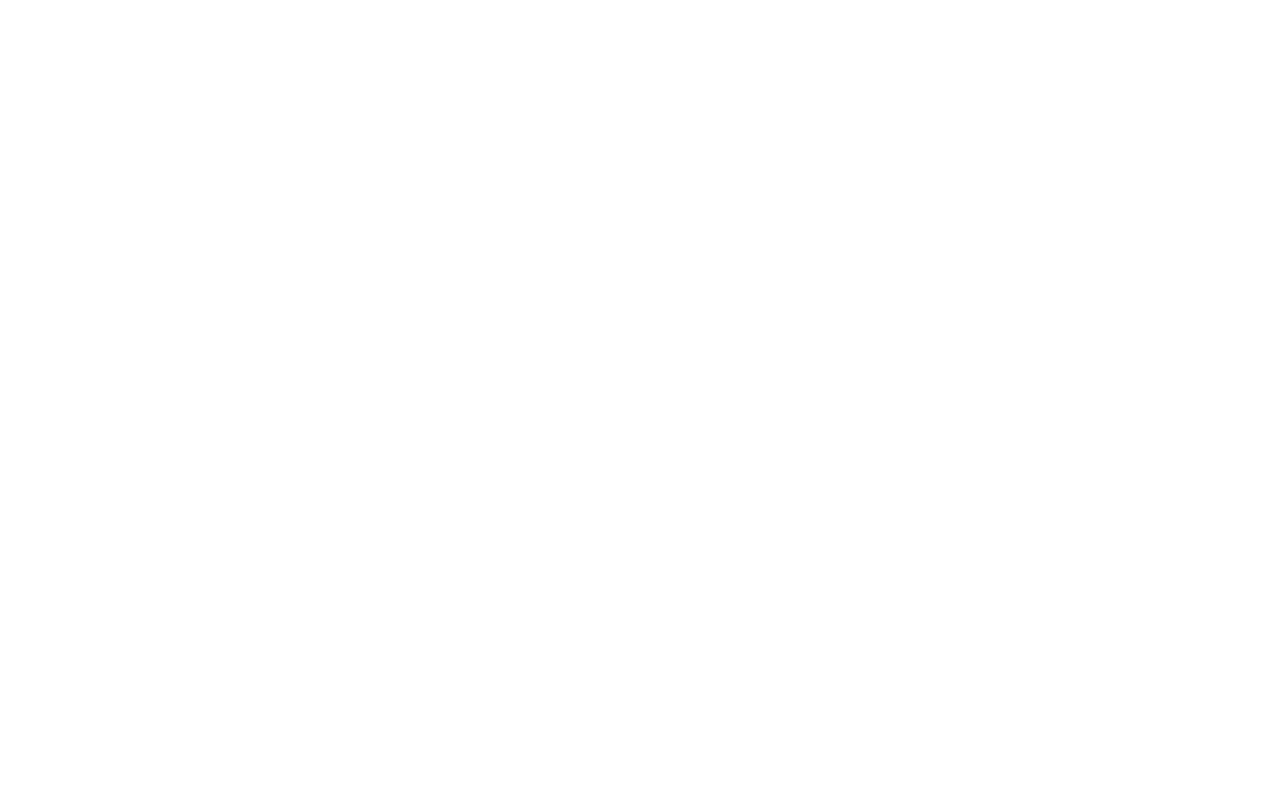
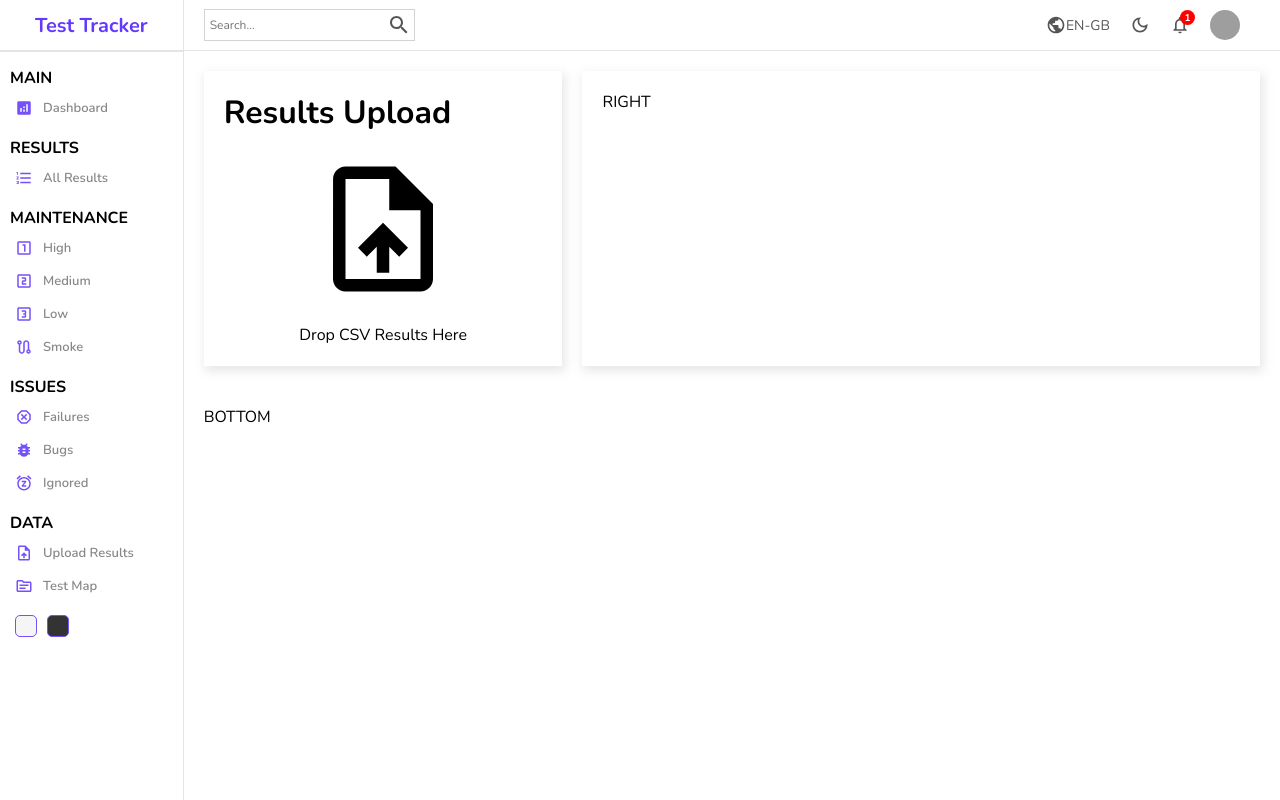
Before and after one commit to robbbowes/react-dashboard, a React (Create React App) app: page /upload in a window 1280 px wide. Before the commit this address had no page. Built offline with nearby package versions, Linux system fonts and the light colour scheme; grey boxes are pictures that could not be loaded.

Commit message:
Add drag-n-drop upload functionality

```diff
--- a/package.json
+++ b/package.json
@@ -11,6 +11,7 @@
     "@testing-library/jest-dom": "^5.16.5",
     "@testing-library/react": "^13.4.0",
     "@testing-library/user-event": "^13.5.0",
+    "papaparse": "^5.3.2",
     "react": "^18.2.0",
     "react-circular-progressbar": "^2.1.0",
     "react-dom": "^18.2.0",
--- a/src/App.js
+++ b/src/App.js
@@ -3,7 +3,7 @@
 import { BrowserRouter, Routes, Route } from 'react-router-dom'
 import List from "./pages/list/List";
 import Single from "./pages/single/Single";
-import New from "./pages/new/New";
+import Upload from "./pages/upload/Upload";
 
 function App() {
   return (
@@ -16,13 +16,12 @@
             <Route path="users">
               <Route index element={<List />}/>
               <Route path=":userId" element={<Single />}/>
-              <Route path="new" element={<New />}/>
             </Route>
             <Route path="products">
               <Route index element={<List />}/>
               <Route path=":productId" element={<Single />}/>
-              <Route path="new" element={<New />}/>
             </Route>
+            <Route path="upload" element={<Upload />}/>
           </Route>
         </Routes>
       </BrowserRouter>
--- a/src/components/chart/Chart.jsx
+++ b/src/components/chart/Chart.jsx
@@ -3,7 +3,7 @@
 import { AreaChart, Area, XAxis, YAxis, CartesianGrid, Tooltip, ResponsiveContainer } from 'recharts';
 // import { BarChart, Bar, Cell, XAxis, YAxis, CartesianGrid, Tooltip, Legend, ResponsiveContainer } from 'recharts';
 
-const Chart = () => {
+const Chart = ({aspect, title}) => {
 
     const data = [
         {
@@ -59,8 +59,8 @@
 
     return (
         <div className='chart'>
-            <div className="title">Last X builds</div>
-            <ResponsiveContainer width="100%" aspect={2 / 1} >
+            <div className="title">{title}</div>
+            <ResponsiveContainer width="100%" aspect={aspect} >
                 <AreaChart
                     width={500}
                     height={400}
--- a/src/components/widget/widget.scss
+++ b/src/components/widget/widget.scss
@@ -6,7 +6,7 @@
     -webkit-box-shadow: 2px 4px 10px 1px rgba(0, 0, 0, 0.47);
     box-shadow: 2px 4px 10px 1px rgba(201, 201, 201, 0.47);
     border-radius: 10px;
-    height: 100px;
+    height: 140px;
 
     .left,
     .right {
--- a/src/dummydata/data.js
+++ b/src/dummydata/data.js
@@ -4,15 +4,28 @@
         testLinkId: "ABCD-123412",
         testPackage: 'This is the name of a test package',
         testClass: 'This is the name of a test class',
-        testName: 'This is the name of an individual test it\'s kinda long',
+        // testName: 'This is the name of an individual test it\'s kinda long',
         testPriority: 'High',
         generalWorkflow: 'Authorisation',
         specificWorkflow: 'Login',
         setToIgnore: true,
-        comments: 'Test comment',
+        // comments: 'Test comment',
         partialCoverageOnly: false,
-        bugTicket: "BugNum-123456",
-        status: [{ user: 'RJB', verdict: 'Ok' }, { user: 'CL', verdict: 'Bug' }]
+        // bugTicket: "BugNum-123456",
+        // status: [{ user: 'RJB', verdict: 'Ok' }, { user: 'CL', verdict: 'Bug' }],
+        testMethods: [
+            {
+                name: 'This is the name of an individual test it\'s kinda long',
+                comments: 'Test comment',
+                status: [{ user: 'RJB', verdict: 'Ok' }, { user: 'CL', verdict: 'Bug' }]
+            },
+            {
+                name: 'This is the name of an individual test it\'s kinda long',
+                comments: 'Test comment',
+                bugTicket: "BugNum-123456",
+                status: [{ user: 'RJB', verdict: 'Bug' }, { user: 'OV', verdict: 'Bug' }]
+            }
+        ]
     },
     {
         id: 2,
--- a/src/pages/home/Home.jsx
+++ b/src/pages/home/Home.jsx
@@ -24,7 +24,7 @@
                 </div>
                 <div className="charts">
                     <Featured featured={featuredChart} />
-                    <Chart />
+                    <Chart aspect={2 / 1} title={featuredChart}/>
                 </div>
                 {/* <div className="list-container">
                     <div className="list-title">Table title</div>
--- a/src/pages/new/New.jsx
+++ /dev/null
@@ -1,11 +0,0 @@
-import './new.scss';
-
-const New = () => {
-    return (
-        <div>
-            New
-        </div>
-    );
-};
-
-export default New;
--- a/src/pages/single/Single.jsx
+++ b/src/pages/single/Single.jsx
@@ -66,7 +66,7 @@
                         </div>
                     </div>
                     <div className="right">
-                        <Chart />
+                        <Chart aspect={3 / 1} title="Individual chart, doesn't make too much sense" />
                     </div>
                 </div>
                 <div className="bottom"></div>
--- /dev/null
+++ b/src/pages/upload/Upload.jsx
@@ -0,0 +1,101 @@
+import './upload.scss'
+import React from "react";
+import { parse } from "papaparse";
+import Sidebar from "../../components/sidebar/Sidebar";
+import Navbar from "../../components/navbar/Navbar";
+import UploadFileIcon from '@mui/icons-material/UploadFile';
+
+const Upload = () => {
+
+    const [results, setResults] = React.useState([])
+
+    const doStuff = (data) => {
+        const automatedTestClasses = {}; // object to store unique automatedTestClasses
+
+        for (const item of data) {
+            // check if the automatedTestClass has already been added to the object
+            if (!automatedTestClasses[item.automatedTestClass]) {
+                // if it hasn't been added, add it to the object with an empty array as the value
+                automatedTestClasses[item.automatedTestClass] = {
+                    testPackage: item.testPackage,
+                    automatedTestClass: item.automatedTestClass,
+                    testLinkId: item.testLinkId,
+                    priority: item.priority,
+                    generalWorkflow: item.generalWorkflow,
+                    specificWorkflow: item.specificWorkflow,
+                    partialCoverageOnly: item.partialCoverageOnly,
+                    tests: []
+                };
+            }
+        }
+
+        for (const item of data) {
+            // add the object to the appropriate automatedTestClass array
+            automatedTestClasses[item.automatedTestClass].tests.push({
+                // you can include only the properties you want to include in the new object
+                name: item.automatedTestName,
+                comments: item.comments,
+                setToIgnore: item.setToIgnore,
+                testDuration: item.testDuration,
+                testResult: item.testResult
+            });
+        }
+
+        console.log(JSON.stringify(automatedTestClasses))
+
+    }
+
+    return (
+        <div className="upload">
+            <Sidebar />
+            <div className="upload-container">
+                <Navbar />
+                <div className="top">
+                    <div className="left">
+                        <h1>Results Upload</h1>
+                        <div className="upload-drop"
+                            onDragOver={(e) => {
+                                e.preventDefault()
+                            }}
+                            onDrop={(e) => {
+                                e.preventDefault()
+
+                                // console.log(e.dataTransfer?.files)
+
+                                if (e.dataTransfer?.files) {
+                                    Array.from(e.dataTransfer.files)
+                                        .filter((file) => file.type === 'text/csv')
+                                        .forEach(async (file) => {
+                                            const text = await file.text()
+                                            const result = parse(text, {
+                                                header: true,
+                                                delimiter: '\t',
+                                            })
+                                            // console.log("Result:", result)
+                                            doStuff(result.data)
+                                            setResults((existing) => [
+                                                ...existing,
+                                                ...result.data,
+                                            ])
+                                        })
+                                }
+                            }}
+                            primary
+                        >
+                            <UploadFileIcon className="icon" />
+                            <p>Drop CSV Results Here</p>
+                        </div>
+                    </div>
+                    <div className="right">
+                        RIGHT
+                    </div>
+                </div>
+                <div className="bottom">
+                    BOTTOM
+                </div>
+            </div>
+        </div>
+    );
+}
+
+export default Upload;
--- /dev/null
+++ b/src/pages/upload/upload.scss
@@ -0,0 +1,47 @@
+.upload {
+    display: flex;
+    widows: 100%;
+
+    .upload-container {
+        flex: 6;
+
+        .top {
+            padding: 20px;
+            display: flex;
+            gap: 20px;
+
+            .left {
+                flex: 1;
+                padding: 20px;
+                -webkit-box-shadow: 2px 4px 10px 1px rgba(0, 0, 0, 0.47);
+                box-shadow: 2px 4px 10px 1px rgba(201, 201, 201, 0.47);
+
+                .upload-drop {
+                    align-items: center;
+                    justify-content: center;
+                    display: flex;
+                    flex-direction: column;
+
+                    .icon {
+                        padding: 20px;
+                        font-size: 150px;
+                    }
+                }
+            }
+
+            .right {
+                flex: 2;
+                padding: 20px;
+                -webkit-box-shadow: 2px 4px 10px 1px rgba(0, 0, 0, 0.47);
+                box-shadow: 2px 4px 10px 1px rgba(201, 201, 201, 0.47);
+            }
+
+        }
+
+        .bottom {
+            padding: 20px;
+            display: flex;
+            gap: 20px;
+        }
+    }
+}
```
Also changed, not shown: src/pages/new/new.scss (deleted), 1 other file (tests, documents, lock files or other folders).
